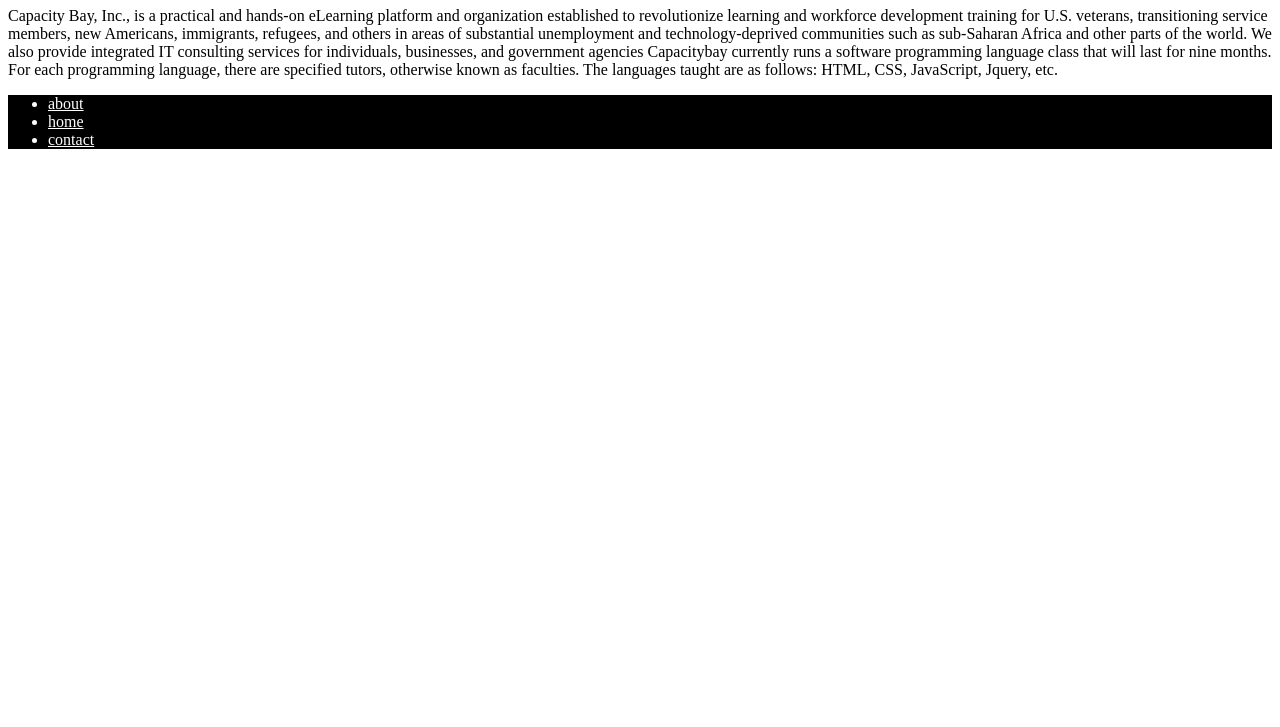
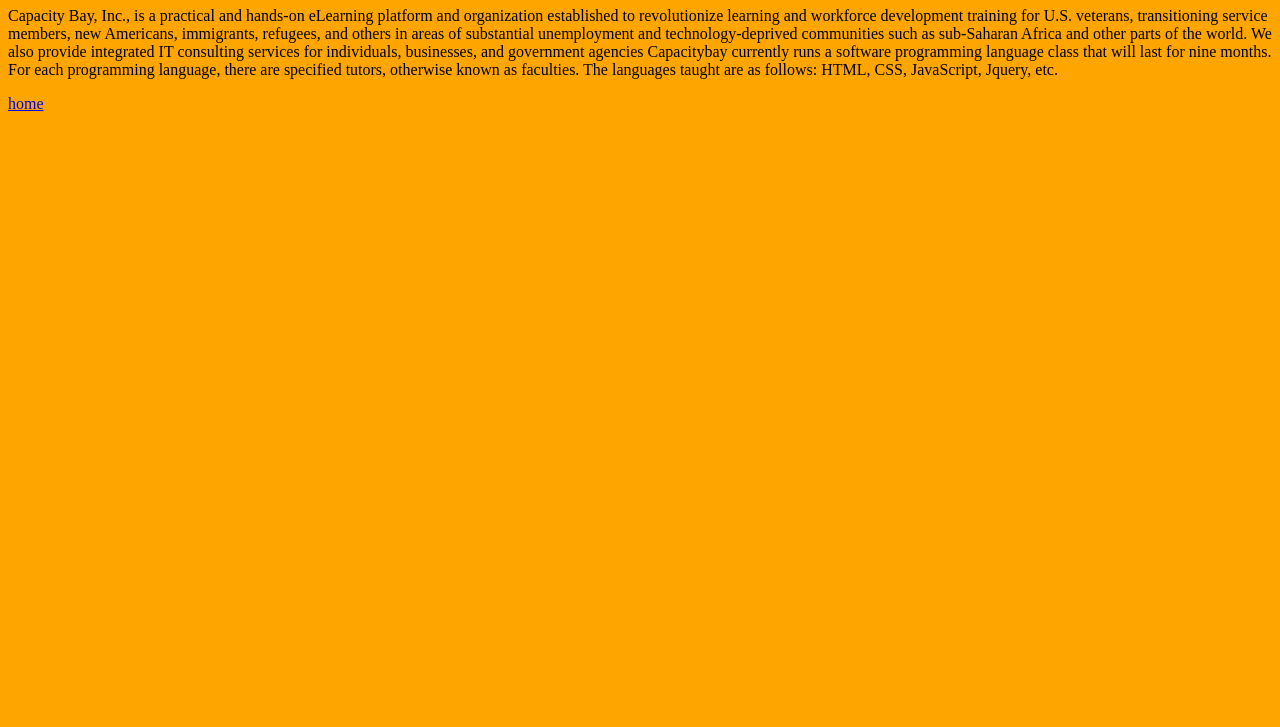
Before and after one commit to Maychij/css-assignment, a plain HTML site: page Pages/about.html in a window 1280 px wide. Shown: the part 73-800 px from the top of the page. Drawn offline with Linux system fonts and the light colour scheme.

Commit message:
Second commit

```diff
--- a/Pages/about.html
+++ b/Pages/about.html
@@ -3,19 +3,15 @@
 <head>
     <style>
         #About{background-color: orange;}
-        #navigation, a{background-color: black; color: white;}
     </style>
     <meta charset="UTF-8">
     <meta http-equiv="X-UA-Compatible" content="IE=edge">
     <meta name="viewport" content="width=device-width, initial-scale=1.0">
     <title>About</title>
 </head>
-<body>
-    <div id="About">
+<body id="About">
       <h1>This is our About Page</h1>
-    </div>
     <p>
-
      Capacity Bay, Inc., is a practical and hands-on eLearning platform and organization established to revolutionize learning and
      workforce development training for U.S. veterans, transitioning service members, new Americans, immigrants, refugees, and others
      in areas of substantial unemployment and technology-deprived communities such as sub-Saharan Africa and other parts of the world.
@@ -23,10 +19,6 @@
      a software programming language class that will last for nine months. For each programming language, there are specified tutors,
      otherwise known as faculties. The languages taught are as follows: HTML, CSS, JavaScript, Jquery, etc.
    </p>
-    <ul id="navigation">
-        <li><a href="./services.html" target="_blank">about</a></li>
-        <li><a href="../index.html" target="_blank">home</a></li>
-        <li><a href="./contact.html" target="_blank">contact</a></li>
-    </ul>
+    <a href="../index.html" target="_blank">home</a>
 </body>
 </html>
```
Also changed, not shown: Pages/services.html (+1 -5 lines), index.html (+1 -1 lines).
